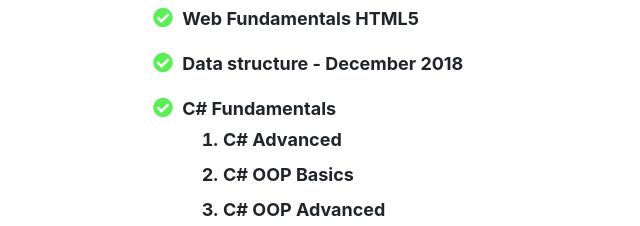
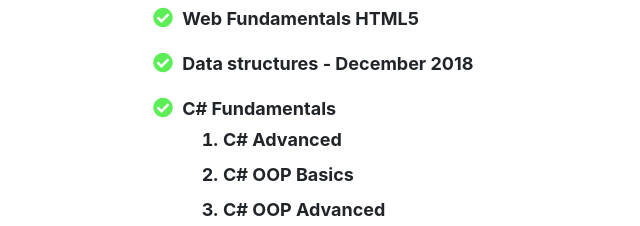
Before and after one commit to NaskoVasilev/CV, a website with bundled scripts: page index.html in a window 1280 px wide. Shown: the part 2942-3168 px from the top of the page, 207-847 px from the left. Built offline with nearby package versions, Linux system fonts and the light colour scheme; a web font is replaced by a local one.

Commit message:
Update index.html

```diff
--- a/index.html
+++ b/index.html
@@ -284,7 +284,7 @@
                     </li>
                     <li class="mb-2 module">
                         <i class="far fa-check-circle"></i>
-                        Data structure - December 2018
+                        Data structures - December 2018
                     </li>
                     <li class="mb-2 module">
                         <i class="far fa-check-circle"></i>
```
